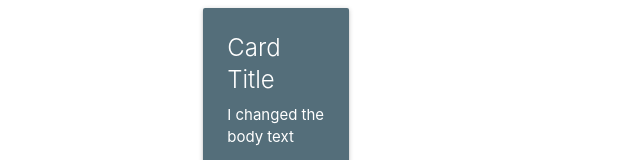
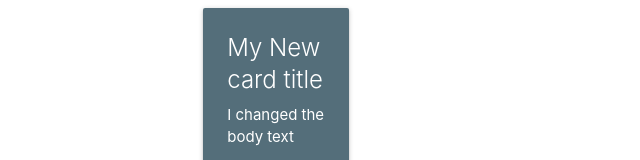
Before and after one commit to teknicus/fosspoint3, a plain HTML site: page index.html in a window 1280 px wide. Shown: the top 160 px of the page, without its empty margins (0-640 px from the left). Drawn offline with nearby package versions, Linux system fonts and the light colour scheme.

Commit message:
Pub to alt branch

```diff
--- a/index.html
+++ b/index.html
@@ -15,7 +15,7 @@
                     <div class="col s12 m6">
                       <div class="card blue-grey darken-1">
                         <div class="card-content white-text">
-                          <span class="card-title">Card Title</span>
+                          <span class="card-title">My New card title</span>
                           <p>I changed the body text</p>
                         </div>
                         <div class="card-action">
```
